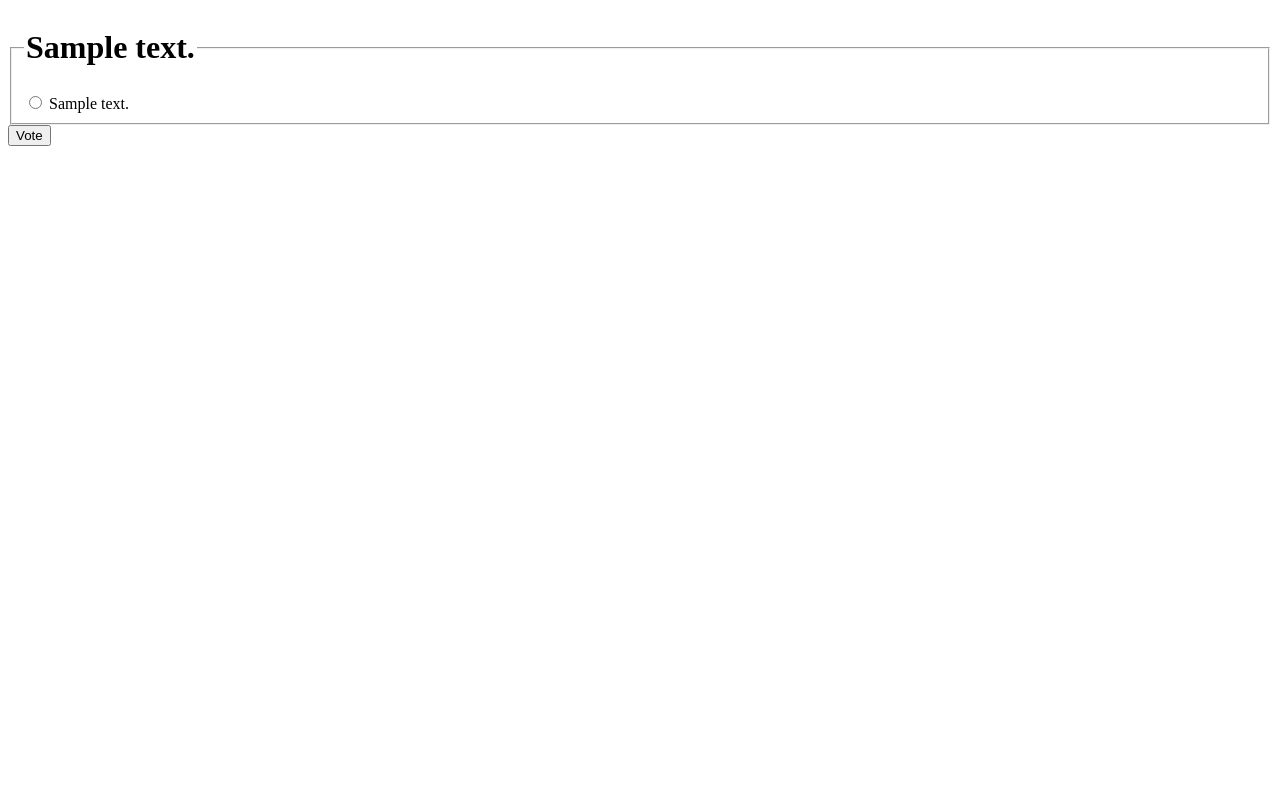
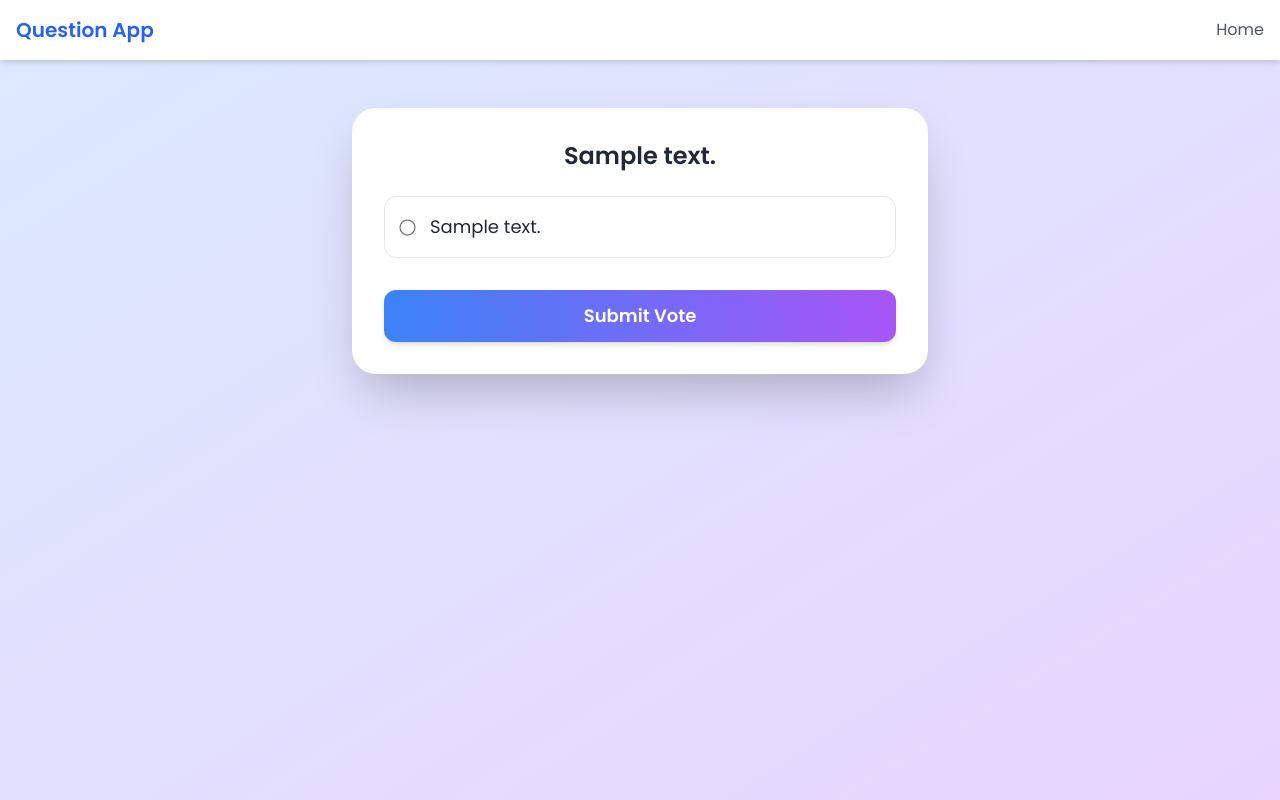
Before and after one commit to venus-nguyen/question-app, a Django app: page /1/ in a window 1280 px wide. Run offline with Django 5.2, Linux system fonts and the light colour scheme; tables that the repository leaves empty hold one stand-in row (values such as "Sample post"); some libraries are stand-ins or nearby versions.

Commit message:
Update detail.html

```diff
--- a/polls/templates/polls/detail.html
+++ b/polls/templates/polls/detail.html
@@ -1,4 +1,4 @@
-<form action="{%url 'polls:vote' question.id %}" method="post">
+<!-- <form action="{%url 'polls:vote' question.id %}" method="post">
 {% csrf_token %}
 <fieldset>
     <legend><h1>{{ question.question_text}}</h1></legend>
@@ -9,4 +9,84 @@
     {%endfor%}
 </fieldset>
 <input type="submit" value="Vote">
-</form>
+</form> -->
+{% load static %}
+<!DOCTYPE html>
+<html lang="en">
+<head>
+    <meta charset="UTF-8">
+    <title>Vote</title>
+
+    <!-- Google Font -->
+    <link href="https://fonts.googleapis.com/css2?family=Poppins:wght@300;400;600&display=swap" rel="stylesheet">
+
+    <!-- Tailwind -->
+    <script src="https://cdn.tailwindcss.com"></script>
+
+    <style>
+        body {
+            font-family: 'Poppins', sans-serif;
+        }
+    </style>
+</head>
+
+<body class="bg-gradient-to-br from-blue-100 to-purple-200 min-h-screen">
+
+<!-- Navbar -->
+<div class="bg-white shadow-md p-4 flex justify-between items-center">
+    <h1 class="text-xl font-bold text-blue-600">Question App </h1>
+    <a href="/" class="text-gray-600 hover:text-blue-500">Home</a>
+</div>
+
+<!-- Card -->
+<div class="max-w-xl mx-auto mt-12 bg-white p-8 rounded-3xl shadow-2xl">
+
+    <form action="{% url 'polls:vote' question.id %}" method="post">
+        {% csrf_token %}
+
+        <!-- Title -->
+        <h2 class="text-2xl font-semibold text-gray-800 mb-6 text-center">
+            {{ question.question_text }}
+        </h2>
+
+        <!-- Error -->
+        {% if error_message %}
+            <p class="text-red-500 text-center mb-4 font-medium">
+                {{ error_message }}
+            </p>
+        {% endif %}
+
+        <!-- Choices -->
+        <div class="space-y-4">
+            {% for choice in question.choice_set.all %}
+                <label class="flex items-center p-4 border rounded-xl cursor-pointer hover:border-blue-400 hover:bg-blue-50 transition">
+
+                    <input
+                        type="radio"
+                        name="choice"
+                        value="{{ choice.id }}"
+                        class="mr-4 accent-blue-500 scale-125"
+                    >
+
+                    <span class="text-gray-800 font-medium text-lg">
+                        {{ choice.choice_text }}
+                    </span>
+
+                </label>
+            {% endfor %}
+        </div>
+
+        <!-- Button -->
+        <button
+            type="submit"
+            class="w-full mt-8 bg-gradient-to-r from-blue-500 to-purple-500 text-white py-3 rounded-xl font-semibold text-lg hover:opacity-90 transition shadow-md"
+        >
+            Submit Vote
+        </button>
+
+    </form>
+
+</div>
+
+</body>
+</html>
```
